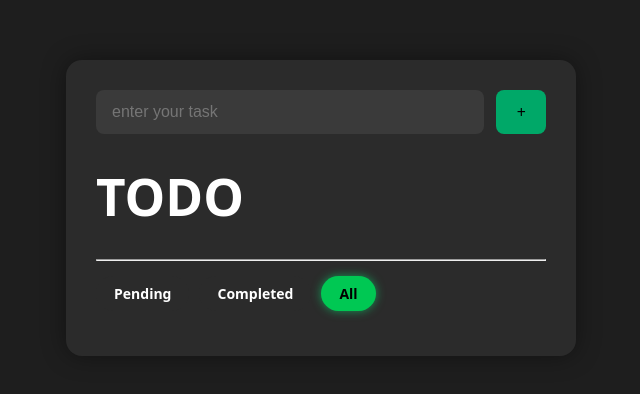
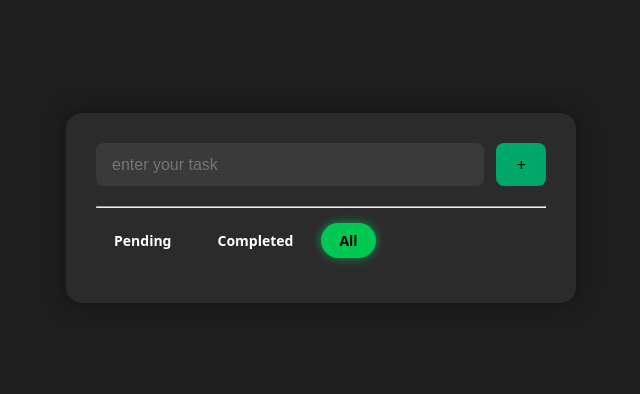
Before and after one commit to DilSeDeveloper/ToDo-React, a React (Vite) app: page / in a window 1280 px wide. Shown: the part 192-586 px from the top of the page, without its empty margins (319-959 px from the left). Built offline with nearby package versions, Linux system fonts and the light colour scheme.

Commit message:
removal of heading

```diff
--- a/src/App.jsx
+++ b/src/App.jsx
@@ -41,7 +41,6 @@ function App() {
 
         <TodoInput addList={addList} />
 
-        <h1>TODO</h1>
         <hr />
 
         {/* Filter Buttons */}
```
